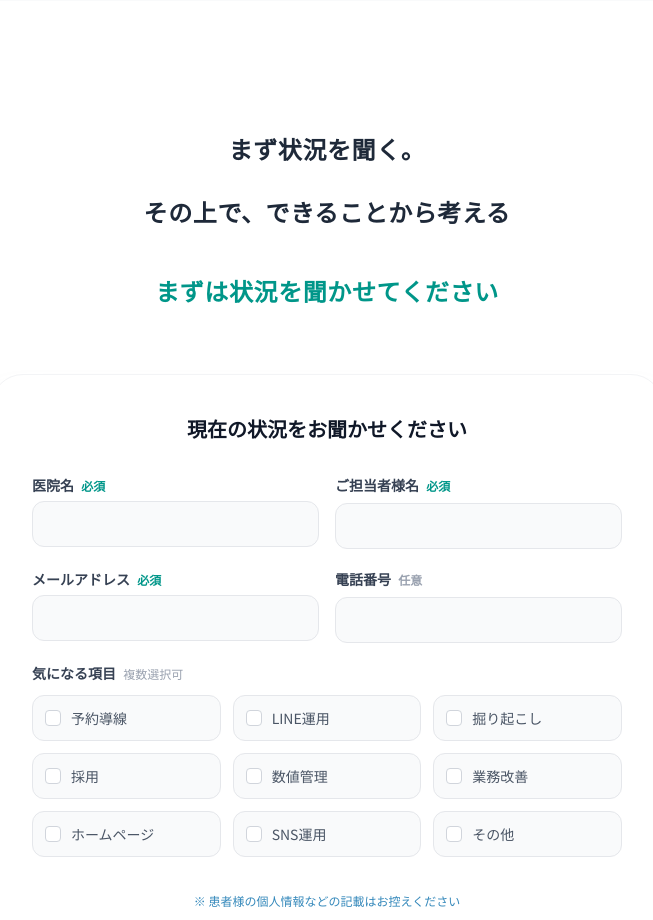
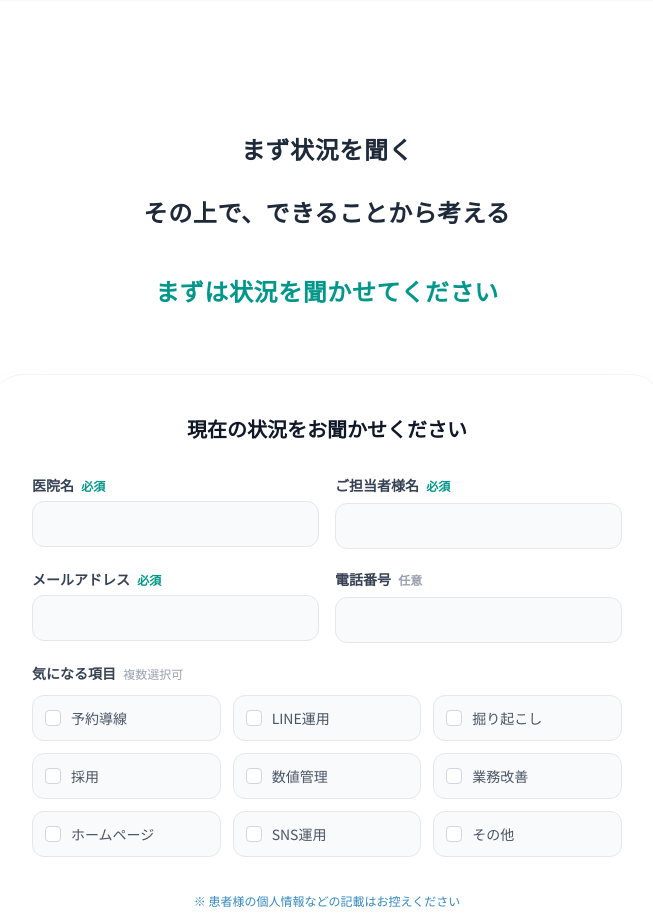
Before and after one commit to uw1g48h31wj4xxa33ffa-eng/reserve-pro-dashboard, a Next.js app in the folder LP/dental-lp/: page / in a window 1280 px wide. Shown: the part 6360-7280 px from the top of the page, without its empty margins (313-966 px from the left). Built offline with nearby package versions, Linux system fonts and the light colour scheme.

Commit message:
Remove another trailing period

```diff
--- a/LP/dental-lp/components/sections/contact.tsx
+++ b/LP/dental-lp/components/sections/contact.tsx
@@ -74,7 +74,7 @@ export function ContactSection() {
           className="text-center mb-16 space-y-6"
         >
           <p className="text-xl md:text-2xl font-bold text-gray-800 leading-relaxed tracking-wide">
-            まず状況を聞く。
+            まず状況を聞く
           </p>
           <p className="text-xl md:text-2xl font-bold text-gray-800 leading-relaxed tracking-wide">
             その上で、できることから考える
```
